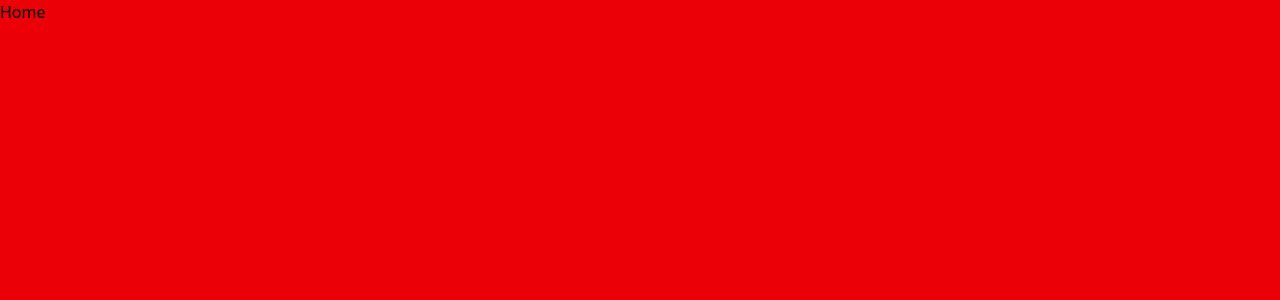
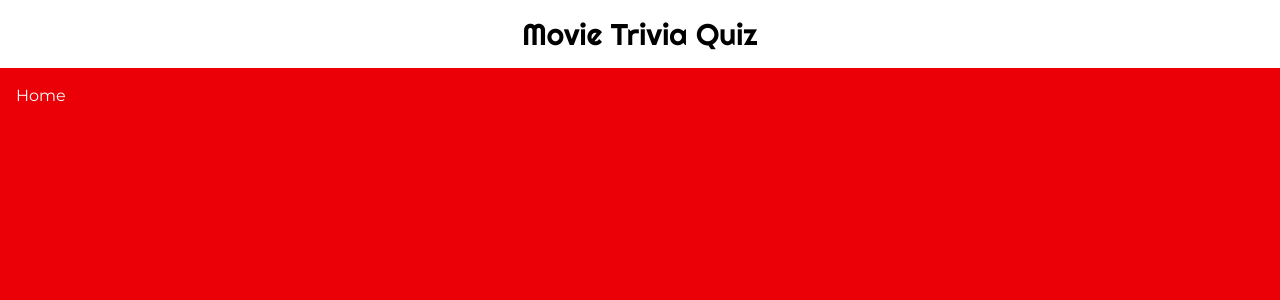
Before and after one commit to aaronwp21/movie-trivia-showdown, a Next.js app: page / in a window 1280 px wide. Shown: the top 300 px of the page. Built offline with nearby package versions, Linux system fonts and the light colour scheme.

Commit message:
added layout component

```diff
--- /dev/null
+++ b/src/components/Layout.tsx
@@ -0,0 +1,20 @@
+import React from 'react';
+
+function Layout({ children }: React.PropsWithChildren) {
+  return (
+    <>
+      <div className='flex flex-col h-[100vh]'>
+        <header className="p-4 bg-white">
+          <h1 className="font-Righteous text-3xl text-center">
+            Movie Trivia Quiz
+          </h1>
+        </header>
+        <main className="bg-primary text-white w-full flex-1 font-Montserrat">
+          <div className="p-4 h-full flex flex-col">{children}</div>
+        </main>
+      </div>
+    </>
+  );
+}
+
+export default Layout;
--- a/src/pages/index.tsx
+++ b/src/pages/index.tsx
@@ -1,6 +1,9 @@
+import Layout from "@/components/Layout";
 
 export default function Home() {
   return (
-    <div>Home</div>
+    <Layout>
+      <div>Home</div>
+    </Layout>
   )
 }
```
